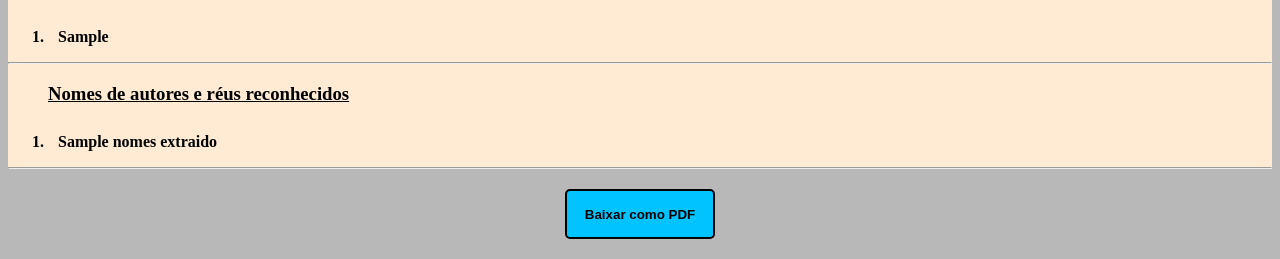
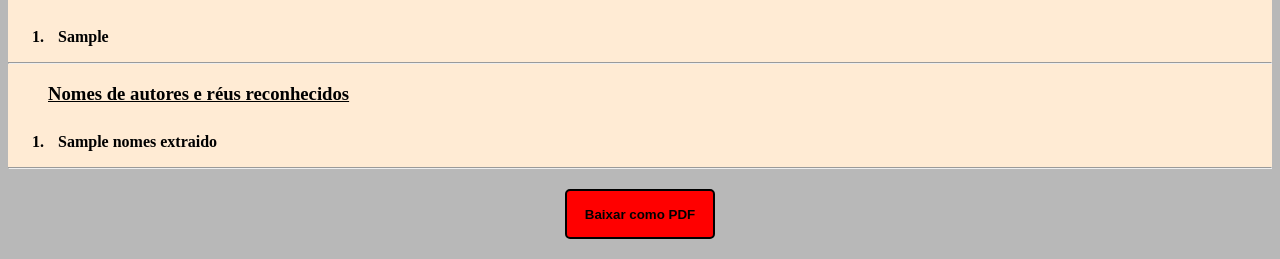
Before and after one commit to jonatasvdss/projeto-ner, a Flask app: template templates/index.html in a window 1280 px wide. Shown: the part 1023-1282 px from the top of the page. Run offline with Flask 3, Linux system fonts and the light colour scheme; the template is opened without the code that fills it: most values are stand-ins (such as "Sample title", 1, 10 or a date in 2020).

Commit message:
Ajusta cor do botão baixar

```diff
--- a/static/style.css
+++ b/static/style.css
@@ -95,7 +95,7 @@ ol li {
 
 #botao_baixar {
     font-weight: bold;
-    background-color: rgb(0, 195, 255);
+    background-color: red;
     margin-top: 25px;
     height: 50px;
     width: 150px;
@@ -107,7 +107,7 @@ ol li {
 }
 
 #botao_baixar:hover {
-    background-color: red;
+    background-color: rgba(255, 115, 0, 0.603);
 }
 
 #sucesso_geral {
```
